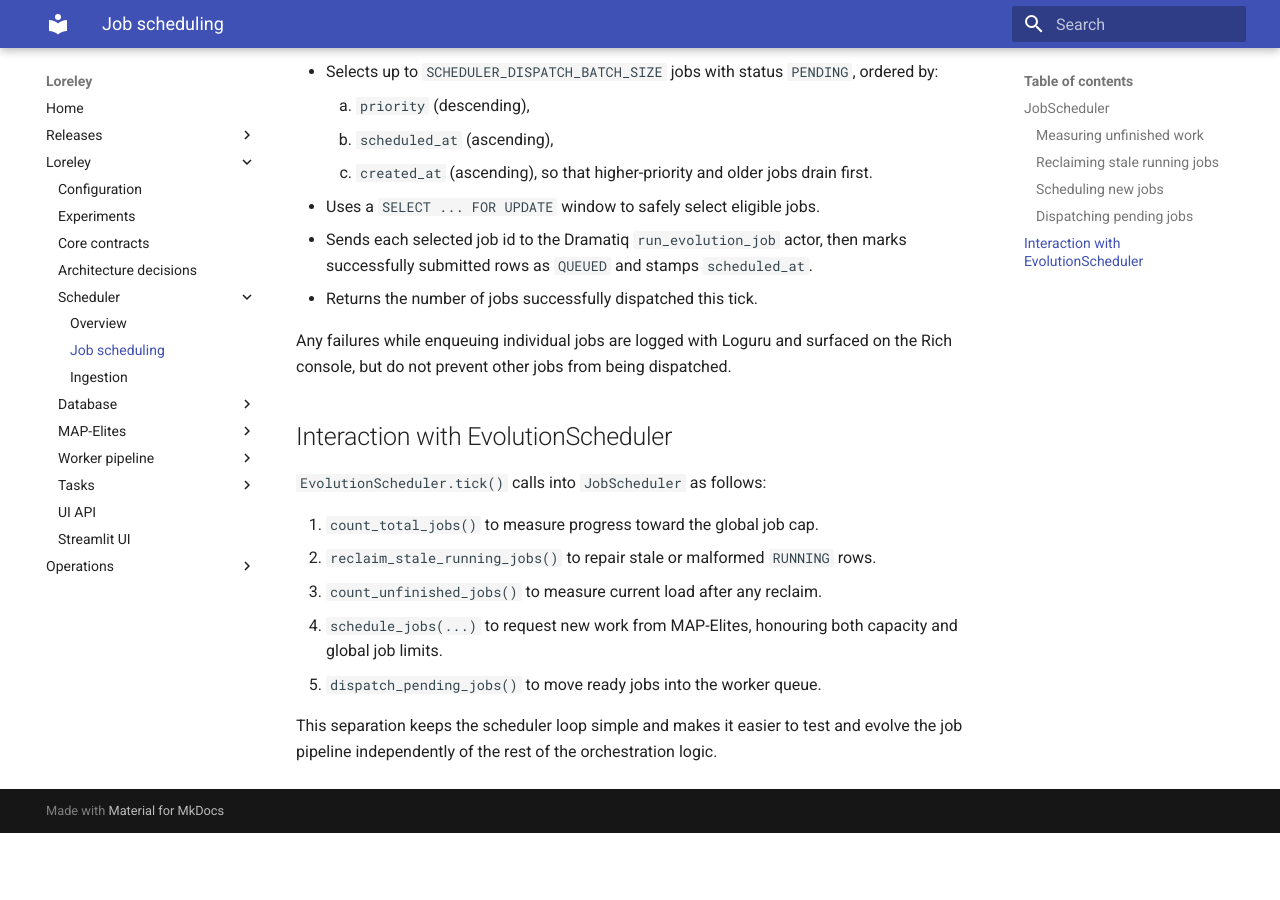
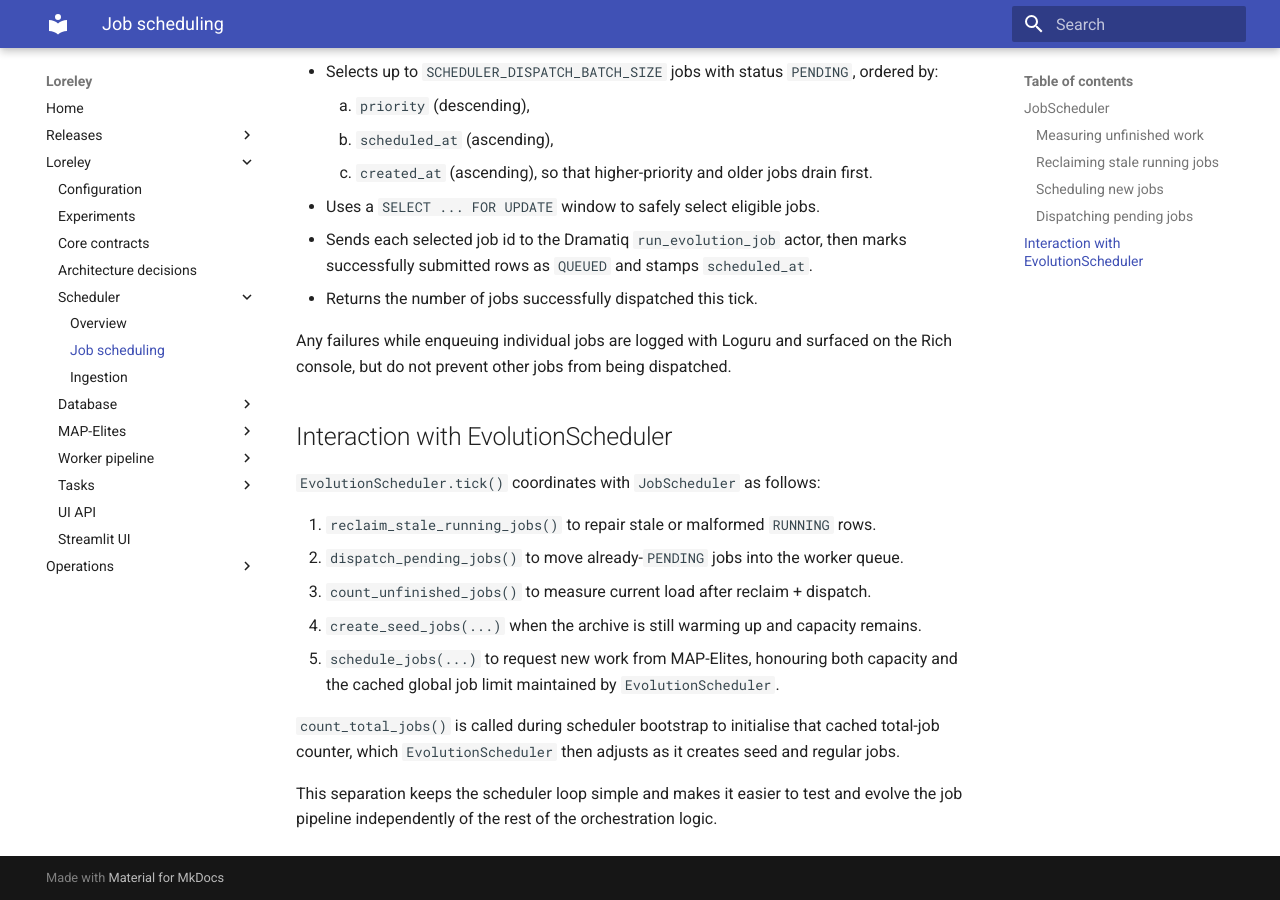
Before and after one commit to NeapolitanIcecream/loreley, an MkDocs documentation site: the page built from docs/loreley/scheduler/job_scheduler.md, in a window 1280 px wide and 900 px high, scrolled down 2099 px. Built offline with MkDocs 1.6.1 and Material for MkDocs 9.7.7, drawn with Linux system fonts in a browser that asks for light colours; before the commit the page ends 2932 px from its top, so only the background shows below that.

```diff
--- a/docs/loreley/scheduler/job_scheduler.md
+++ b/docs/loreley/scheduler/job_scheduler.md
@@ -94,14 +94,18 @@ dispatched.
 
 ## Interaction with EvolutionScheduler
 
-`EvolutionScheduler.tick()` calls into `JobScheduler` as follows:
+`EvolutionScheduler.tick()` coordinates with `JobScheduler` as follows:
 
-1. `count_total_jobs()` to measure progress toward the global job cap.
-2. `reclaim_stale_running_jobs()` to repair stale or malformed `RUNNING` rows.
-3. `count_unfinished_jobs()` to measure current load after any reclaim.
-4. `schedule_jobs(...)` to request new work from MAP-Elites, honouring both
-   capacity and global job limits.
-5. `dispatch_pending_jobs()` to move ready jobs into the worker queue.
+1. `reclaim_stale_running_jobs()` to repair stale or malformed `RUNNING` rows.
+2. `dispatch_pending_jobs()` to move already-`PENDING` jobs into the worker queue.
+3. `count_unfinished_jobs()` to measure current load after reclaim + dispatch.
+4. `create_seed_jobs(...)` when the archive is still warming up and capacity remains.
+5. `schedule_jobs(...)` to request new work from MAP-Elites, honouring both
+   capacity and the cached global job limit maintained by `EvolutionScheduler`.
+
+`count_total_jobs()` is called during scheduler bootstrap to initialise that
+cached total-job counter, which `EvolutionScheduler` then adjusts as it creates
+seed and regular jobs.
 
 This separation keeps the scheduler loop simple and makes it easier to test
 and evolve the job pipeline independently of the rest of the orchestration
```
Also changed, not shown: docs/releases/unreleased.md (+2 -2 lines), docs/script/job_leases.md (+2 -2 lines).
